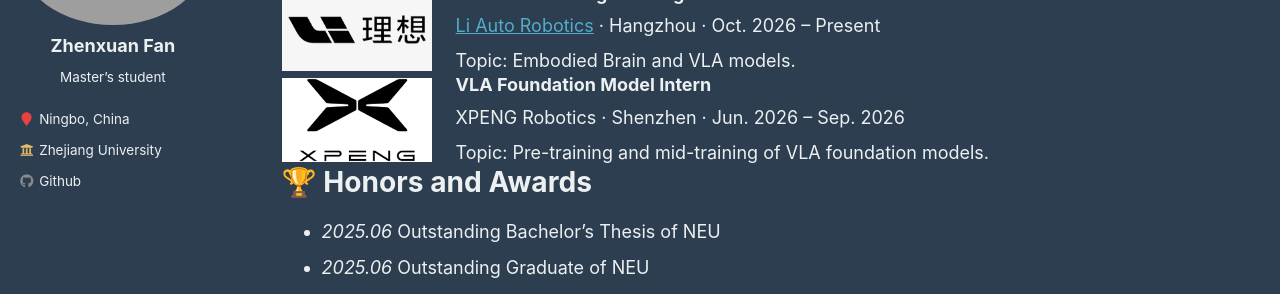
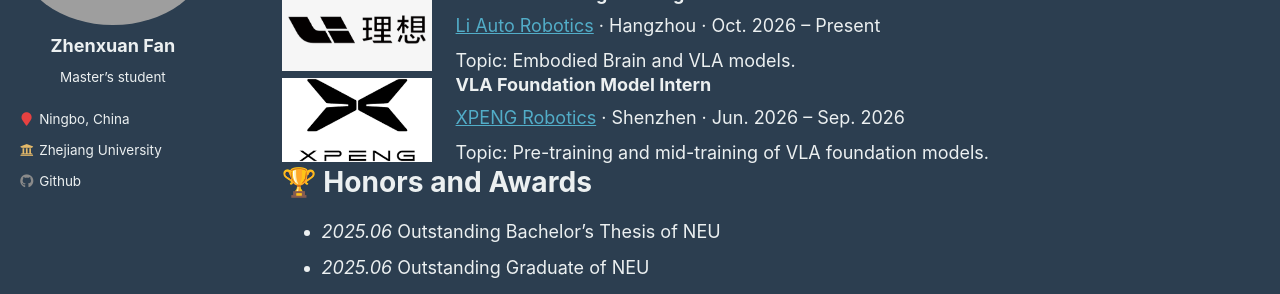
Before and after one commit to fanzhenxuan/fanzhenxuan.github.io, a Jekyll site: the page built from _pages/about.md, in a window 1280 px wide and 900 px high, scrolled down 2677 px. Shown: the part 153-447 px from the top of the window. Built offline with Jekyll 4.4.1, drawn with Linux system fonts in a browser that asks for light colours; part of the change alters nothing that is shown.

Commit message:
Update about.md

```diff
--- a/_pages/about.md
+++ b/_pages/about.md
@@ -40,7 +40,7 @@ In the past, I focused on the efficient training and inference of LLMs and MLLMs
   <li><strong style="font-family: Consolas;">[09/2026]</strong>  🏆 <b style="color: rgb(231, 165, 65);">Award:</b> I ranked 1st in my class in the comprehensive evaluation for my first year of master's studies and received the Outstanding Graduate Student Award! </li>
   <li><strong style="font-family: Consolas;">[09/2026]</strong>  📜 <b style="color: rgb(231, 165, 65);">Preprint:</b> We released <a href="https://arxiv.org/abs/2609.01281">EmbodiedSkills</a>. </li>
   <li><strong style="font-family: Consolas;">[08/2026]</strong>  🎉 <b style="color: rgb(231, 165, 65);">EMNLP'26:</b> <a href="https://arxiv.org/pdf/2609.05324">RoboSPA</a> has been accepted to EMNLP 2026 Oral! 🎉🎉🎉 </li>
-  <li><strong style="font-family: Consolas;">[06/2026]</strong>  🚗 <b style="color: rgb(231, 165, 65);">Internship:</b> I joined <a href="https://www.xpeng.com/">XPENG Robotics</a>  as a Research Intern, working on Pre-Training of VLA Foundation Models! 🤖 </li>
+  <li><strong style="font-family: Consolas;">[06/2026]</strong>  🚗 <b style="color: rgb(231, 165, 65);">Internship:</b> I joined <a href="https://www.xpeng.com/technology/ai_robot_iron">XPENG Robotics</a>  as a Research Intern, working on Pre-Training of VLA Foundation Models! 🤖 </li>
   <li><strong style="font-family: Consolas;">[05/2026]</strong>  🎉 <b style="color: rgb(231, 165, 65);">CVPR'26:</b> We won the championship at the <a href="https://maniparena.com/">CVPR 2026 ManipArena Challenge</a>, and <a href="https://embodied-ai.org/papers/2026/24_Agentic_Decomposition_for_R.pdf">AgentVLA</a> has been accepted to the <a href="https://embodied-ai.org/cvpr2026/">CVPR 2026 EAI Workshop</a>! 🔥🔥🔥 </li>
   <li><strong style="font-family: Consolas;">[04/2026]</strong>  🎉 <b style="color: rgb(231, 165, 65);">ACL'26:</b> <a href="https://arxiv.org/abs/2603.00573">CoMoL</a> has been accepted to ACL 2026 Findings! 🎉 </li>
   <li><strong style="font-family: Consolas;">[02/2026]</strong>  📜 <b style="color: rgb(231, 165, 65);">Preprint:</b> We released <a href="https://arxiv.org/abs/2603.00578">Draft-Thinking</a>. </li>
@@ -445,7 +445,7 @@ In the past, I focused on the efficient training and inference of LLMs and MLLMs
 
 
     <p style="margin: 0 0 8px 0;">
-      XPENG Robotics
+      <a href="https://www.xpeng.com/technology/ai_robot_iron">XPENG Robotics</a>
       · Shenzhen
       · Jun. 2026 – Sep. 2026
     </p>
```
